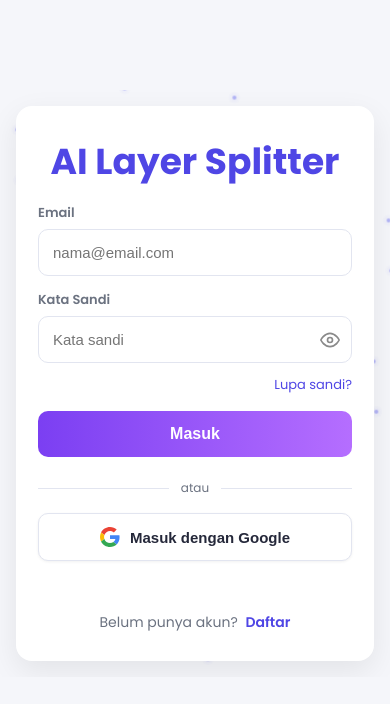
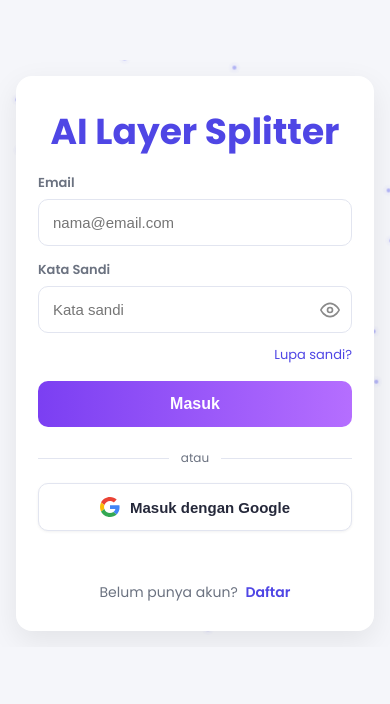
Before and after one commit to NganjukBersatu/Layer_ai, a Vue app: page /login in a window 390 px wide. Shown: the top 704 px of the page. Built offline with nearby package versions, Linux system fonts and the light colour scheme.

Commit message:
revisi jarak spacing bawah navbar

```diff
--- a/src/App.vue
+++ b/src/App.vue
@@ -96,11 +96,6 @@ function restart() {
 
 function deleteResult() { resultLayers.value = null; }
 
-// PENTING: fungsi ini hanya akan terpanggil kalau HistoryPage.vue
-// meng-emit event bernama "back-from-history". Pastikan di HistoryPage.vue
-// tombol Kembali menggunakan: emit('back-from-history'), BUKAN emit('back').
-// Jika masih emit('back'), yang akan terpanggil justru goBack() di bawah,
-// yang mengarah ke halaman Catalog ("/").
 function goBackFromHistory() { router.push("/split-gambar"); }
 </script>
 
@@ -232,7 +227,7 @@ html {
   background: var(--bg-primary);
   color: var(--text-primary);
   transition: background-color 0.2s ease, color 0.2s ease;
-  padding-top: 125px;
+  padding-top: 70px;          /* ← diubah dari 80px */
   position: relative;
 }
 
@@ -240,12 +235,12 @@ html {
   padding-top: 24px;
 }
 
-/* ===== hero (badge) tidak lagi pakai margin bawaan browser ===== */
+/* ===== hero ===== */
 .hero {
   margin: 0;
-  padding: 0;
+  padding: 8px 16px 4px;     /* ← diperkecil */
   text-align: center;
-  position: relative;   /* tambahkan ini */
+  position: relative;
 }
 
 .hero-back-btn {
@@ -278,10 +273,10 @@ html {
 
 @media (max-width: 600px) {
   .hero-back-btn {
-    position: static;    /* di mobile: kembali ke alur normal, di atas paragraf */
+    position: static;
     display: flex;
     width: fit-content;
-    margin: 0 0 8px;      /* HAPUS "auto" di kiri, ini yang bikin dia ke tengah */
+    margin: 0 0 8px;
   }
 
   .hero-back-text-full {
@@ -294,7 +289,10 @@ html {
 }
 
 .hero p {
-  margin: 0 0 4px;
+  margin: 0 0 6px;           /* ← diperkecil */
+  font-size: 22px;
+  font-weight: 700;
+  line-height: 1.3;
 }
 
 .page-fade-enter-active,
@@ -310,11 +308,6 @@ html {
 .page-fade-leave-to {
   opacity: 0;
   transform: translateY(-8px);
-}
-
-.page-fade-enter-active,
-.page-fade-leave-active {
-  transition: opacity 0.2s ease, transform 0.2s ease;
 }
 
 .page-fade-leave-active {
@@ -358,8 +351,8 @@ html {
 .hero-features {
   display: flex;
   justify-content: center;
-  gap: 24px;
-  margin-top: 8px;
+  gap: 12px;                 /* ← diperkecil */
+  margin-top: 6px;
   margin-bottom: 0;
   flex-wrap: wrap;
 }
@@ -382,8 +375,6 @@ html {
   position: relative;
 }
 
-/* ===== PERBAIKAN: badge di mobile sekarang wrap ke baris baru,
-   bukan di-scroll horizontal, jadi tidak ada lagi yang terpotong ===== */
 @media (max-width: 600px) {
   .hero-features {
     gap: 4px;
@@ -410,7 +401,7 @@ html {
 
 @media (max-width: 600px) {
   .app {
-    padding-top: 68px; /* menyesuaikan tinggi navbar versi mobile */
+    padding-top: 58px;       /* ← diperkecil */
   }
 }
 </style>
--- a/src/assets/style.css
+++ b/src/assets/style.css
@@ -26,8 +26,9 @@ APP
 
 .app{
 max-width:1350px;
-margin:auto;
-padding:35px;
+margin:0 auto;
+padding:16px 20px 40px;
+padding-top:70px;
 }
 
 /* ==========================
@@ -36,7 +37,7 @@ HEADER
 
 .hero{
 text-align:center;
-margin-bottom:40px;
+margin-bottom:16px;
 }
 
 .hero h1{
@@ -46,11 +47,10 @@ color:#251b8c;
 }
 
 .hero p{
-margin:auto;
-margin-top:15px;
+margin:0 auto 8px;
 width:760px;
 max-width:100%;
-line-height:1.8;
+line-height:1.4;
 color: var(--text-secondary);
 }
 
@@ -301,7 +301,7 @@ RESPONSIVE - MOBILE
   .app {
     padding: 16px;
     padding-bottom: 40px;
-    padding-top: 90px;
+    padding-top: 60px;
   }
 
   .hero h1 {
@@ -310,7 +310,7 @@ RESPONSIVE - MOBILE
 
   .hero p {
     font-size: 13px;
-    line-height: 1.6;
+    line-height: 1.4;
   }
 
   .left-panel {
@@ -343,13 +343,6 @@ body {
   overflow-x: hidden;
 }
 
-/* Paksa scrollbar vertikal SELALU tampil (bukan cuma muncul saat perlu).
-   Ini mencegah lebar viewport berubah saat tinggi halaman berubah
-   (mis. saat dropdown kategori dibuka lalu halaman jadi lebih tinggi
-   dari layar) — perubahan lebar viewport itulah yang membuat .app
-   (di-center pakai margin: auto) terlihat "bergeser" horizontal.
-   overflow-y: scroll dipakai langsung (bukan scrollbar-gutter) supaya
-   kompatibel di semua browser tanpa perlu deteksi dukungan fitur. */
 html {
   overflow-y: scroll;
 }
@@ -358,7 +351,7 @@ html {
   width: 100%;
   max-width: 1350px;
   margin: 0 auto;
-  padding-top: 90px;
+  padding-top: 70px;
 }
 
 .hero p {
@@ -375,7 +368,7 @@ html {
   .app {
     padding: 20px 16px;
     padding-bottom: 40px;
-    padding-top: 90px;
+    padding-top: 60px;
   }
 
   .hero h1 {
@@ -407,7 +400,7 @@ html {
   .app {
     padding: 16px 12px;
     padding-bottom: 40px;
-    padding-top: 90px;
+    padding-top: 60px;
   }
 
   .hero h1 {
```
Lines whose indentation alone changed are shown as unchanged.
